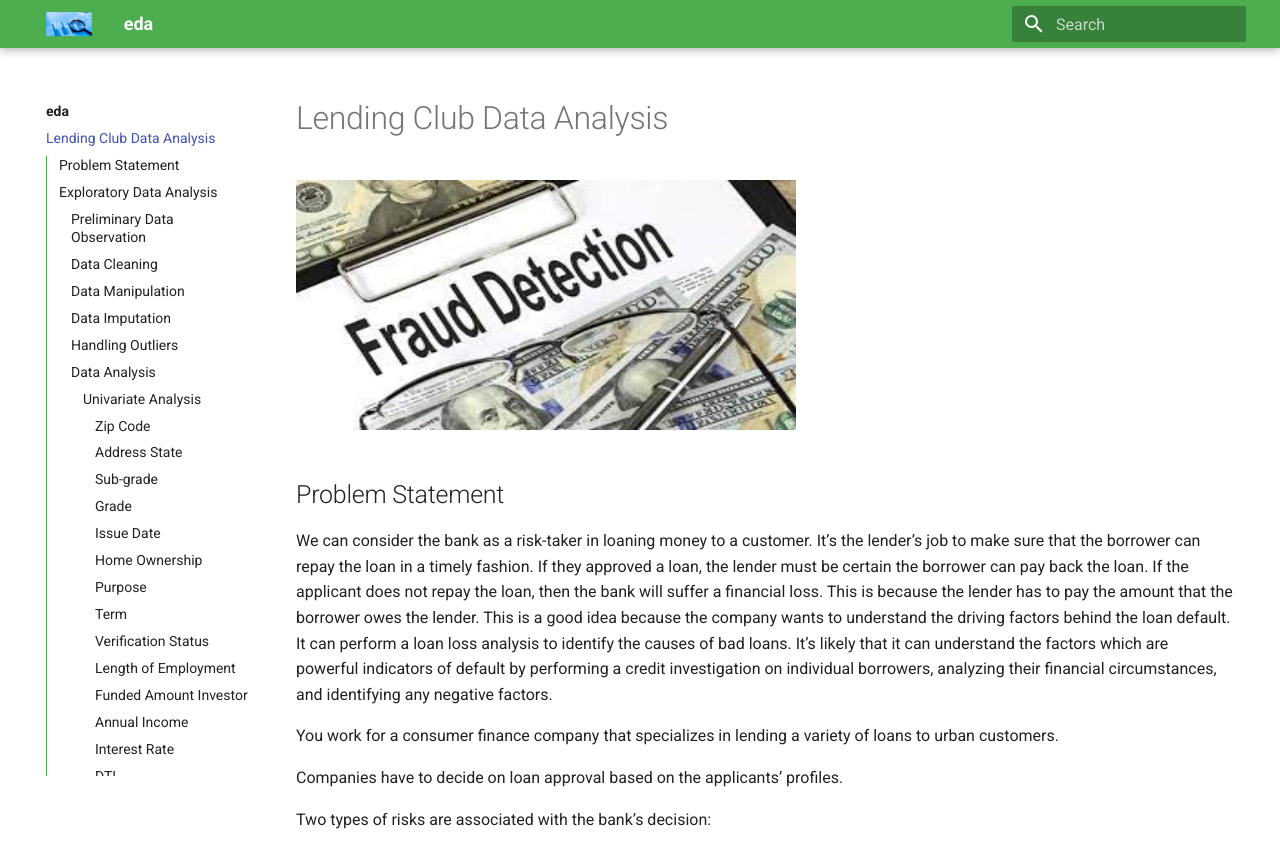
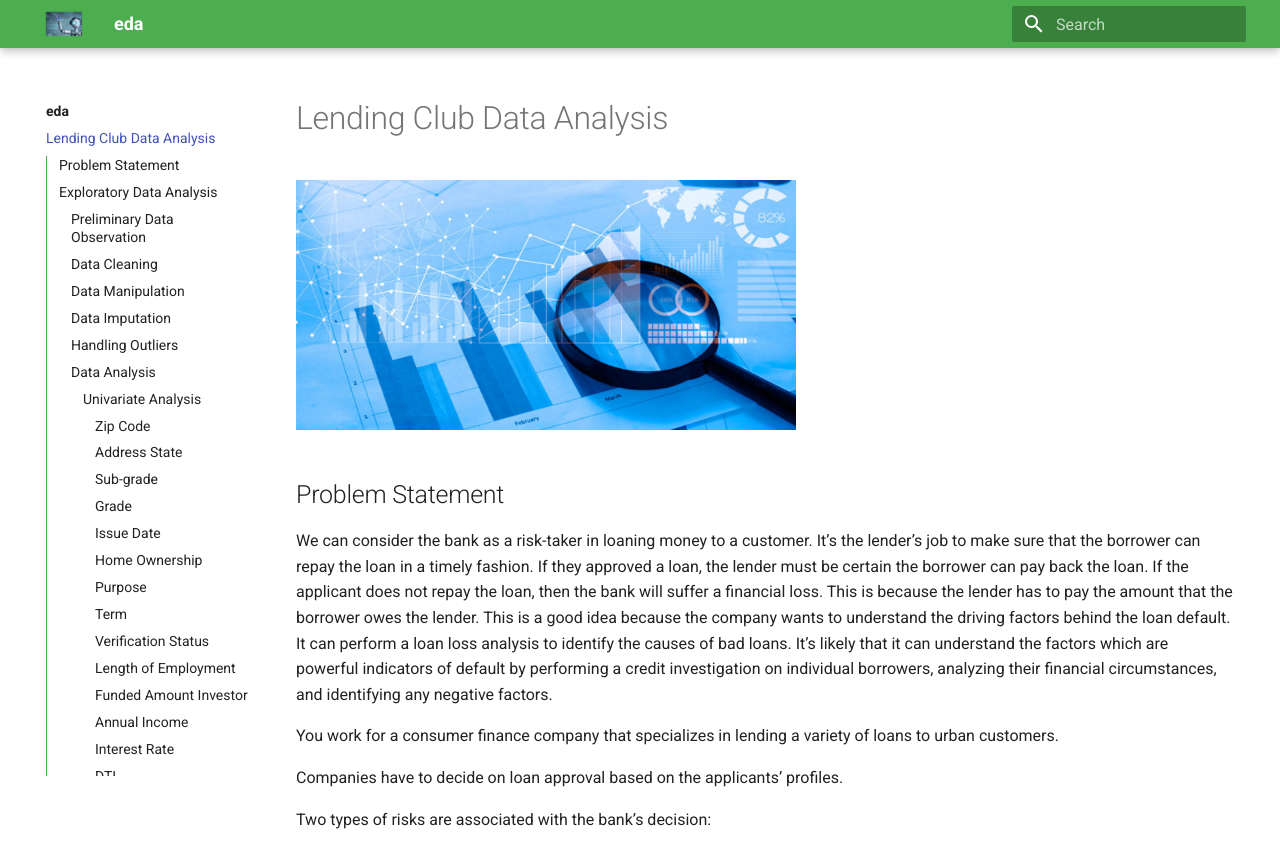
Before and after one commit to agiq/eda, a plain HTML site: page index.html in a window 1280 px wide. Shown: the top 842 px of the page. Drawn offline with Linux system fonts and the light colour scheme.

Commit message:
change image

```diff
--- a/index.html
+++ b/index.html
@@ -82,7 +82,7 @@
   <nav class="md-header__inner md-grid" aria-label="Header">
     <a href="." title="eda" class="md-header__button md-logo" aria-label="eda" data-md-component="logo">
 
-  <img src="assets/eda.jpeg" alt="logo">
+  <img src="assets/asiq.jpg" alt="logo">
 
     </a>
     <label class="md-header__button md-icon" for="__drawer">
@@ -518,7 +518,7 @@
 
 
 <h1 id="lending-club-data-analysis">Lending Club Data Analysis</h1>
-<p><img alt="" class="center" src="assets/fraud_detection.jpg" style="height:250px;width:500px" /></p>
+<p><img alt="" class="center" src="assets/eda.jpeg" style="height:250px;width:500px" /></p>
 <h2 id="problem-statement">Problem Statement</h2>
 <p>We can consider the bank as a risk-taker in loaning money to a customer. It’s the lender’s job to make sure that the borrower can repay the loan in a timely fashion. If they approved a loan, the lender must be certain the borrower can pay back the loan. If the applicant does not repay the loan, then the bank will suffer a financial loss. This is because the lender has to pay the amount that the borrower owes the lender. This is a good idea because the company wants to understand the driving factors behind the loan default. It can perform a loan loss analysis to identify the causes of bad loans. It’s likely that it can understand the factors which are powerful indicators of default by performing a credit investigation on individual borrowers, analyzing their financial circumstances, and identifying any negative factors.</p>
 <p>You work for a consumer finance company that specializes in lending a variety of loans to urban customers.</p>
```
